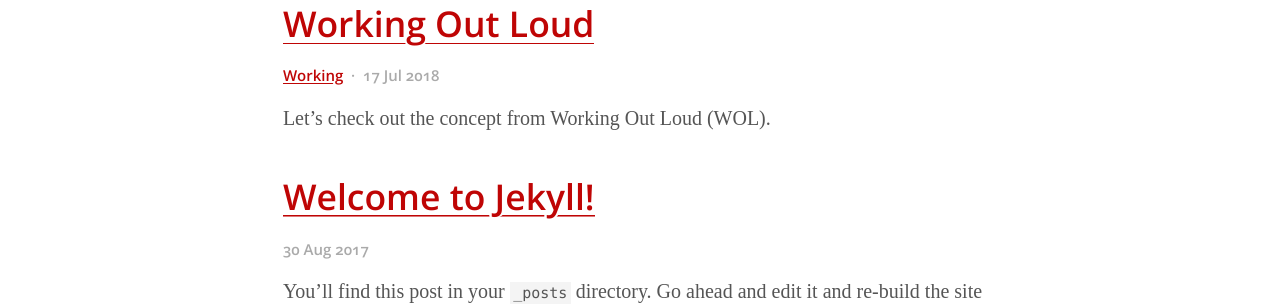
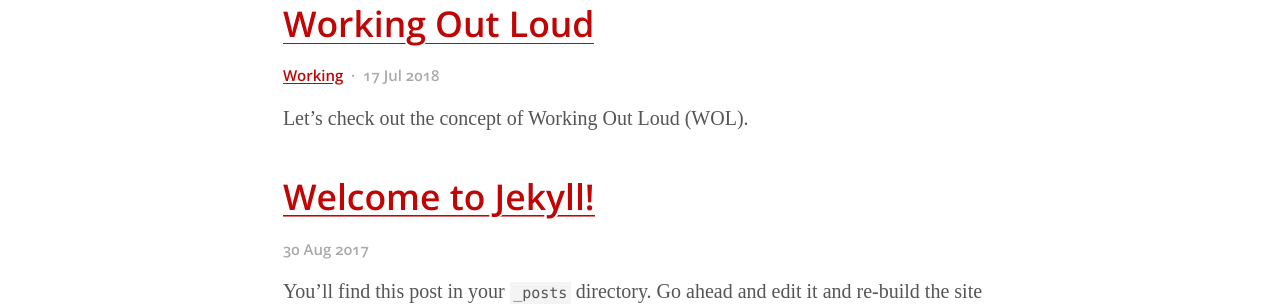
Before and after one commit to Henry31/henry31.github.io, a Jekyll site: the page built from blog/index.html, in a window 1280 px wide. Shown: the part 577-882 px from the top of the page. Built offline with Jekyll 4.4.1, drawn with Linux system fonts in a browser that asks for light colours; some web fonts are replaced; the list of posts is cut into pages by our own code.

```diff
--- a/_posts/2018-07-17-working-out-loud.md
+++ b/_posts/2018-07-17-working-out-loud.md
@@ -3,10 +3,10 @@ title: Working Out Loud
 category: Working
 feature_image: "https://unsplash.it/1300/400?image=1050"
 feature_text: |
-  <p style="color:#ffffff;">Just heard about the concept from Working Out Loud.</p>
+  <p style="color:#ffffff;">Just heard about the concept called 'Working Out Loud'.</p>
 ---
 
-Let's check out the concept from Working Out Loud (WOL).
+Let's check out the concept of Working Out Loud (WOL).
 
 <!-- more -->
 
```
Also changed, not shown: 1 other file.
